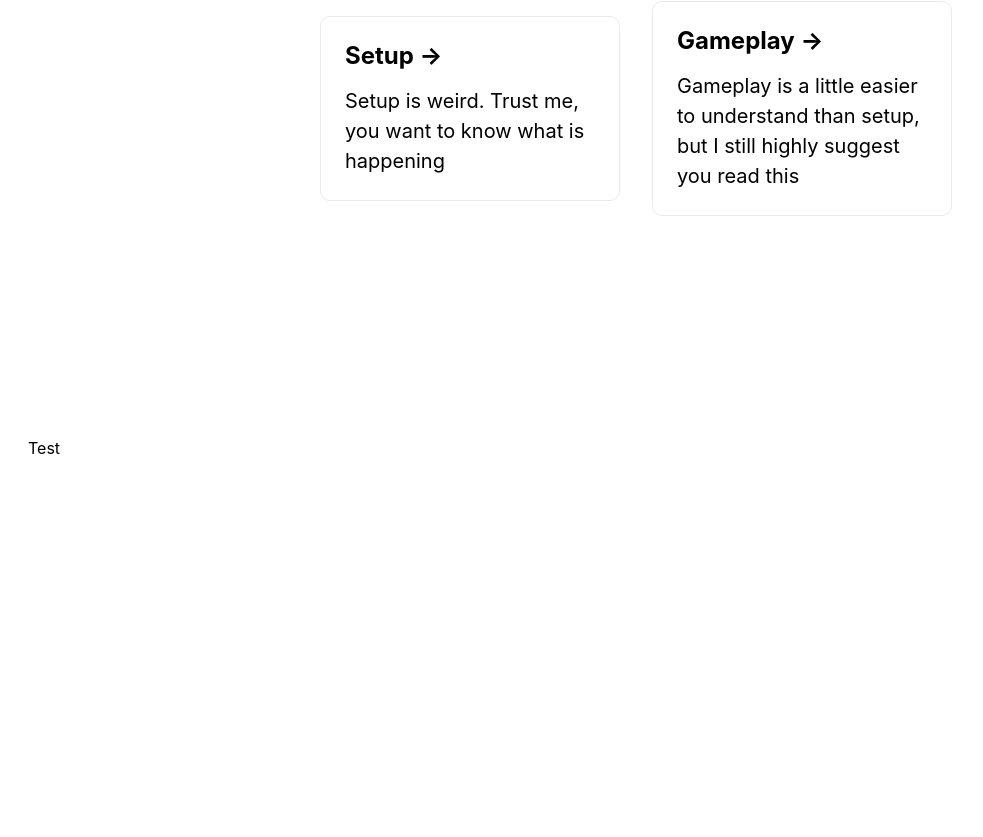
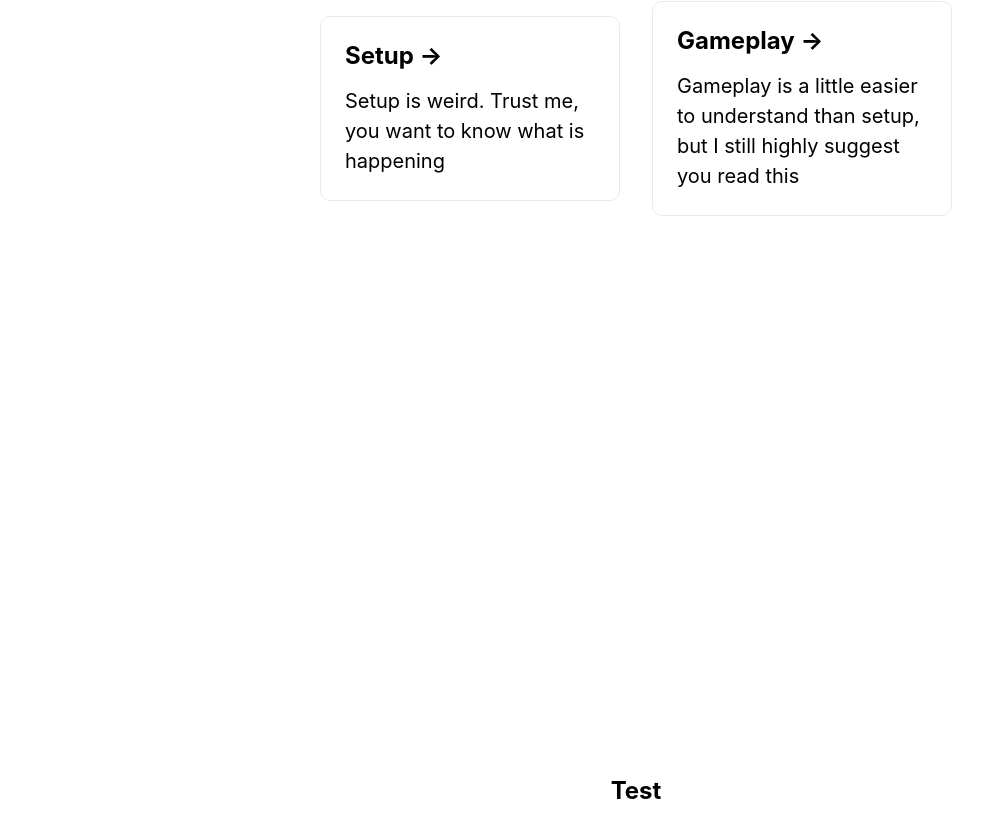
Before and after one commit to Arcader717/nextv, a Next.js app: page /rules in a window 1280 px wide. Shown: the part 481-1318 px from the top of the page, without its empty margins (4-987 px from the left). Before the commit the page ends 987 px from the top, so only its background shows below. Built offline with nearby package versions, Linux system fonts and the light colour scheme.

Commit message:
Update /rules and Rules CSS
Fix CSS and add more CSS

```diff
--- a/pages/rules.tsx
+++ b/pages/rules.tsx
@@ -31,7 +31,7 @@ const Page: NextPage = () => {
                 </div>
             </main>
             <section className={s1.section}>
-                <p>Test</p>
+                <h2>Test</h2>
             </section>
         </div>
     );
--- a/styles/rules.module.css
+++ b/styles/rules.module.css
@@ -9,5 +9,10 @@
 }
 
 .section {
-    padding: 2rem 0;
+    padding: 2rem 2rem;
+    align-items: center;
+    justify-content: center;
+    flex-direction: column;
+    display: flex;
+    min-height: 100vh;
 }
```
